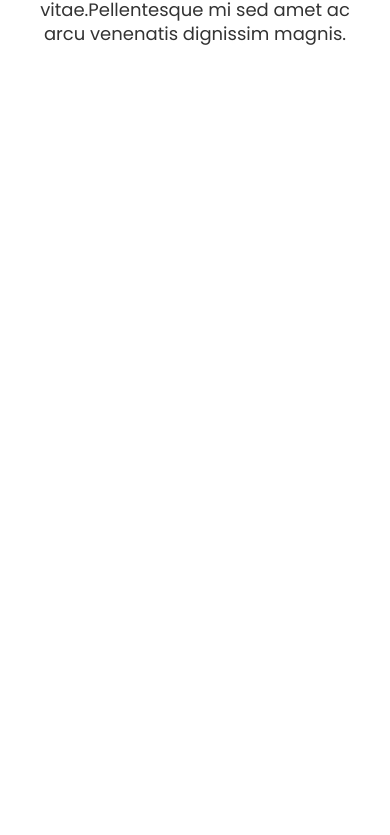
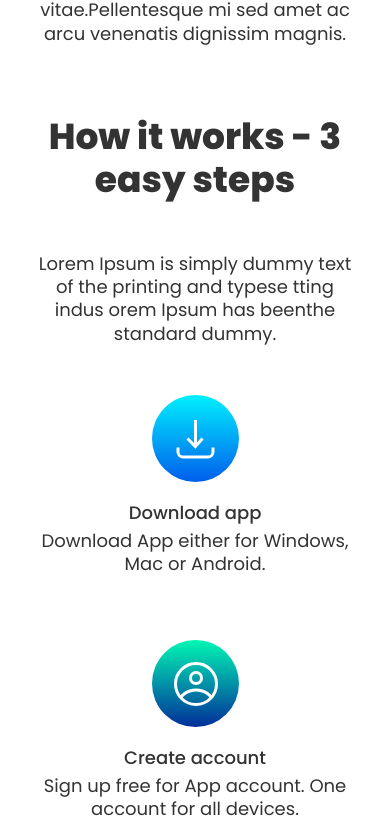
Before and after one commit to Stefan4012IT/unmazinglife-frontend, a React (Create React App) app: page / in a window 390 px wide. Shown: the part 7549-8384 px from the top of the page. Before the commit the page ends 7664 px from the top, so only its background shows below. Built offline with nearby package versions, Linux system fonts and the light colour scheme.

Commit message:
Section-4

```diff
--- a/src/pages/Home.jsx
+++ b/src/pages/Home.jsx
@@ -19,6 +19,10 @@ import icon_jar from '../assets/icons/icon_jar.svg';
 import icon_treasure from '../assets/icons/icon_treasure.svg';
 
 import img_phone_2 from '../assets/iPhone_img_2.png'
+
+import icon_download from '../assets/icons/icon_download.svg';
+import icon_profile from '../assets/icons/icon_profile.svg';
+import icon_like from '../assets/icons/icon_like.svg';
 
 const Home = () => {
 
@@ -161,6 +165,39 @@ const Home = () => {
           </div>
         </div>
         {/* SECTION-3 --- kraj */}
+
+        {/* SECTION-4 --- pocetak */}
+        <section className='section-4'>
+            <div className='container'>
+              <div className="wrapper">
+                <div className='headline' data-aos="zoom-in">
+                    <h2>How it works - 3 easy steps</h2>
+                    <p>Lorem Ipsum is simply dummy text of the printing and typese tting indus orem Ipsum has beenthe standard dummy.</p>
+                </div>
+                  <div className='icon-set' data-aos="zoom-in">
+                    <div className='first-box'>
+                        <img src={icon_download} alt='icon_1' className='icon_pac-3' />
+                        <h3 className='title'>Download app</h3>
+                        <p>Download App either for Windows, Mac or Android.</p>
+                    </div>
+
+                    <div className='second-box'>
+                        <img src={icon_profile} alt='icon_1' className='icon_pac-3' />
+                        <h3 className='title'>Create account</h3>
+                        <p>Sign up free for App account. One account for all devices.</p>
+                    </div>
+
+                    <div className='third-box'>
+                        <img src={icon_like} alt='icon_1' className='icon_pac-3' />
+                        <h3 className='title'>It’s done, enjoy the app</h3>
+                        <p>Have any questions check our FAQs Explore and share the app.</p>
+                    </div>
+                  </div>
+              </div>
+            </div>
+
+        </section>
+        {/* SECTION-4 --- kraj */}
     </>
 
 
--- a/src/styles/pages/_home.scss
+++ b/src/styles/pages/_home.scss
@@ -541,6 +541,96 @@
 
 }
 
+.section-4 {
+    padding: 70px 0;
+
+    @media only screen and (max-width: 992px) {
+        padding: 0 0 70px 0;
+    }
+
+    .headline {
+        display: flex;
+        flex-direction: column;
+        align-items: center;
+        justify-content: center;
+        row-gap: 50px;
+        padding-bottom: 50px;
+
+        @media only screen and (max-width: 992px) {
+            align-items: center;
+            text-align: center;
+        }
+
+        p {
+            width: 60%;
+            text-align: center;
+            @media only screen and (max-width: 992px) {
+                width: 90%;
+            }
+        }
+    }
+
+
+        .icon-set {
+            display: flex;
+            flex-direction: row;
+            align-items: center;
+            justify-content: space-between;
+            flex-wrap: nowrap;
+
+            @media only screen and (max-width: 992px) {
+                flex-direction: column;
+                align-items: center;
+                justify-content: center;
+                row-gap: 50px;
+            }
+
+            .first-box, .second-box, .third-box {
+                width: 30%;
+                height: 150px;
+                display: flex;
+                flex-direction: column;
+                align-items: center;
+                text-align: center;
+
+                .title {
+                    padding-bottom: 10px;
+                }
+
+                @media only screen and (max-width: 992px) {
+                    height: auto;
+                    width: 90%;
+
+                    .title {
+                        padding: 10px 0 5px 0;
+                    }
+                }
+
+
+            }
+
+            .second-box {
+                @media only screen and (max-width: 992px) {
+                    padding: 15px 0;
+                }
+            }
+
+        }
+
+
+    .icon_pac-3 {
+        width: 87px;
+        padding-bottom: 30px;
+
+        @media only screen and (max-width: 992px) {
+            padding-bottom: 10px;
+        }
+    }
+
+
+
+}
+
 
 @keyframes movingPositionAnimation {
     0% {
```
